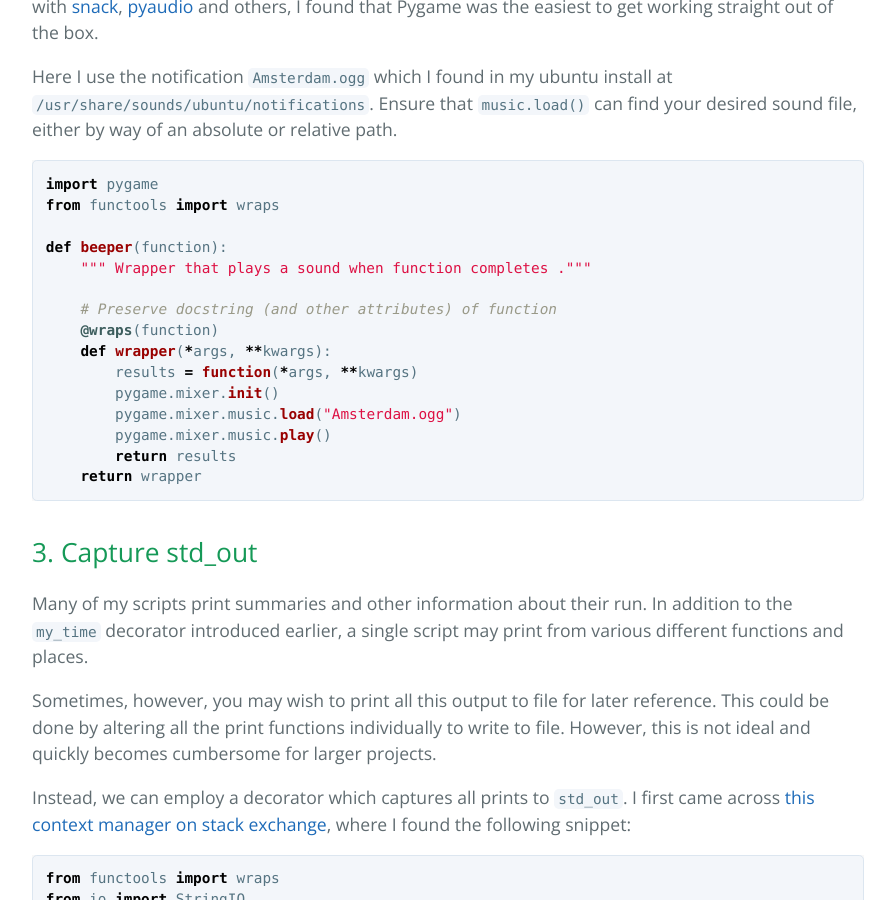
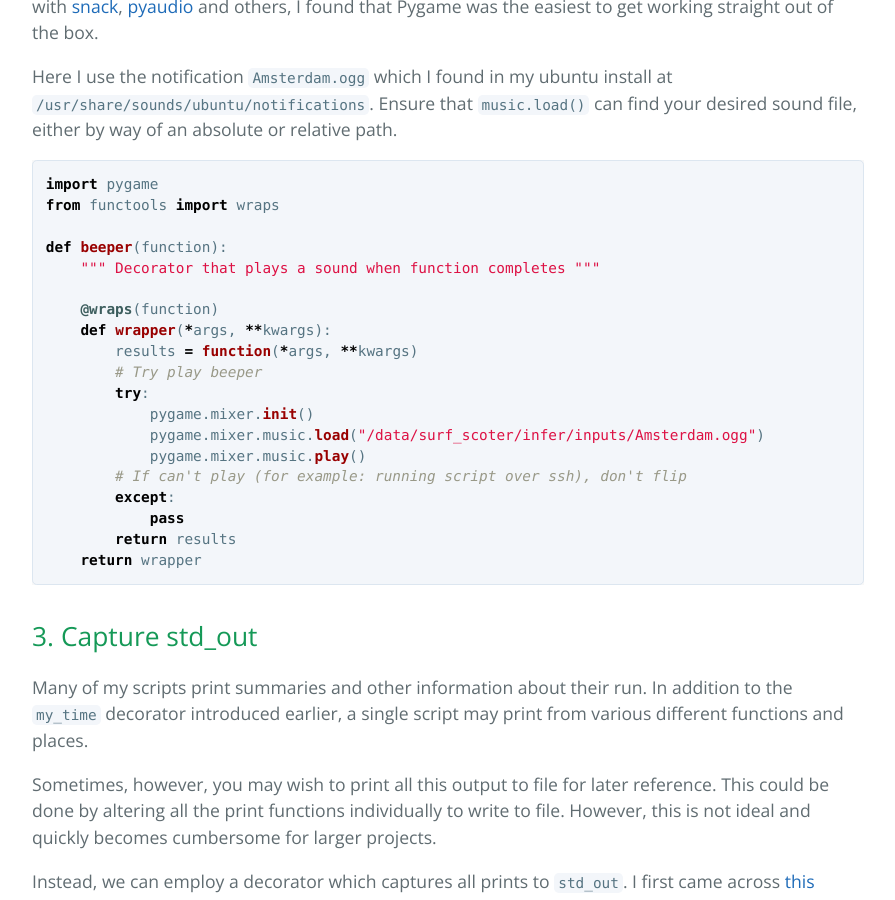
Before and after one commit to jwalton3141/jwalton3141.github.io, a Jekyll site: the page built from _posts/2018-03-15-Useful-Python-Decorators.md, in a window 1280 px wide and 900 px high, scrolled down 2023 px. Shown: the whole window, without its empty margins (192-1087 px from the left). Built offline with Jekyll 4.4.1, drawn with Linux system fonts in a browser that asks for light colours; comment, search, counter and statistics services are not loaded.

Commit message:
If sound can't play (e.g. if running over ssh) still return results

````diff
--- a/_posts/2018-03-15-Useful-Python-Decorators.md
+++ b/_posts/2018-03-15-Useful-Python-Decorators.md
@@ -61,15 +61,19 @@ import pygame
 from functools import wraps
 
 def beeper(function):
-    """ Wrapper that plays a sound when function completes ."""
+    """ Decorator that plays a sound when function completes """
 
-    # Preserve docstring (and other attributes) of function
     @wraps(function)
     def wrapper(*args, **kwargs):
         results = function(*args, **kwargs)
-        pygame.mixer.init()
-        pygame.mixer.music.load("Amsterdam.ogg")
-        pygame.mixer.music.play()
+        # Try play beeper
+        try:
+            pygame.mixer.init()
+            pygame.mixer.music.load("/data/surf_scoter/infer/inputs/Amsterdam.ogg")
+            pygame.mixer.music.play()
+        # If can't play (for example: running script over ssh), don't flip
+        except:
+            pass
         return results
     return wrapper
 ```
````
